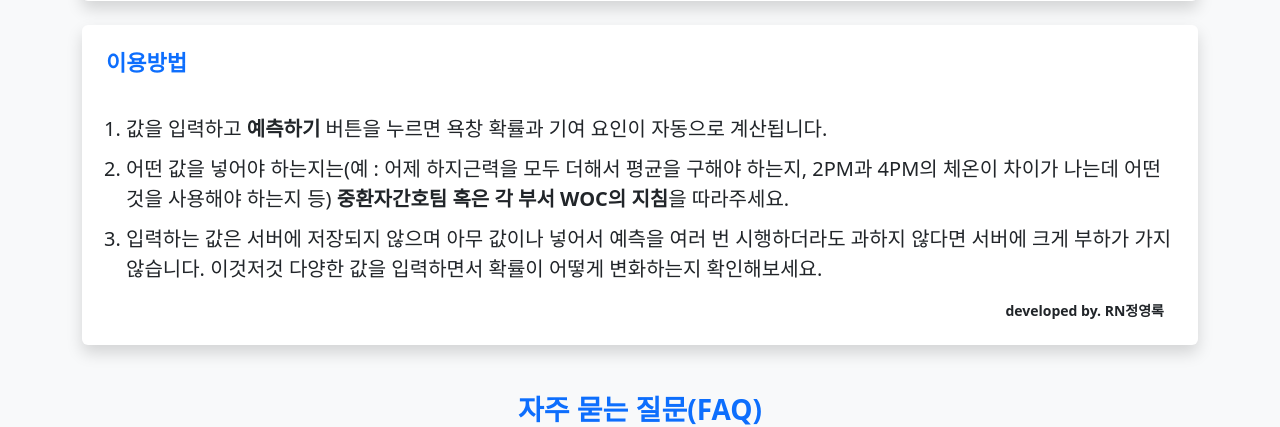
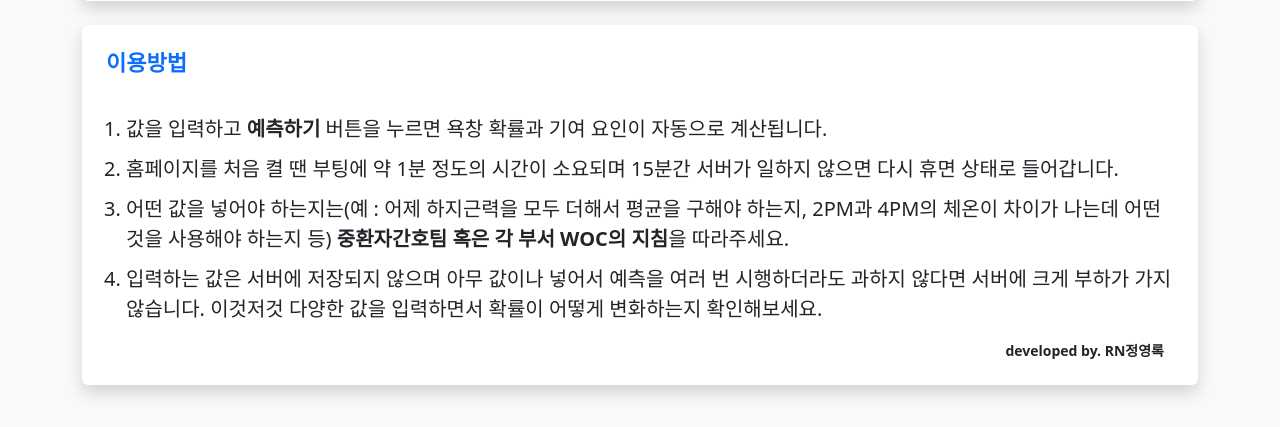
Before and after one commit to YeongrokJeong/ICUWOC, a Flask app: page / in a window 1280 px wide. Shown: the part 659-1086 px from the top of the page. Run offline with Flask 3, Linux system fonts and the light colour scheme; parts of the project's set-up code (start-up, migrations or seed data) failed here and were passed over.

Commit message:
Add files via upload

```diff
--- a/templates/index.html
+++ b/templates/index.html
@@ -126,6 +126,7 @@
         <ol class="pl-3" style="font-size: 20px;">
             <br>
             <li>값을 입력하고 <strong>예측하기</strong> 버튼을 누르면 욕창 확률과 기여 요인이 자동으로 계산됩니다.</li>
+            <li>홈페이지를 처음 켤 땐 부팅에 약 1분 정도의 시간이 소요되며 15분간 서버가 일하지 않으면 다시 휴면 상태로 들어갑니다.</li>
             <li>어떤 값을 넣어야 하는지는(예 : 어제 하지근력을 모두 더해서 평균을 구해야 하는지, 2PM과 4PM의 체온이 차이가 나는데 어떤 것을 사용해야 하는지 등) <strong>중환자간호팀 혹은 각 부서 WOC의 지침</strong>을 따라주세요.</li>
             <li>입력하는 값은 서버에 저장되지 않으며 아무 값이나 넣어서 예측을 여러 번 시행하더라도 과하지 않다면 서버에 크게 부하가 가지 않습니다. 이것저것 다양한 값을 입력하면서 확률이 어떻게 변화하는지 확인해보세요.</li>
         </ol>
```
